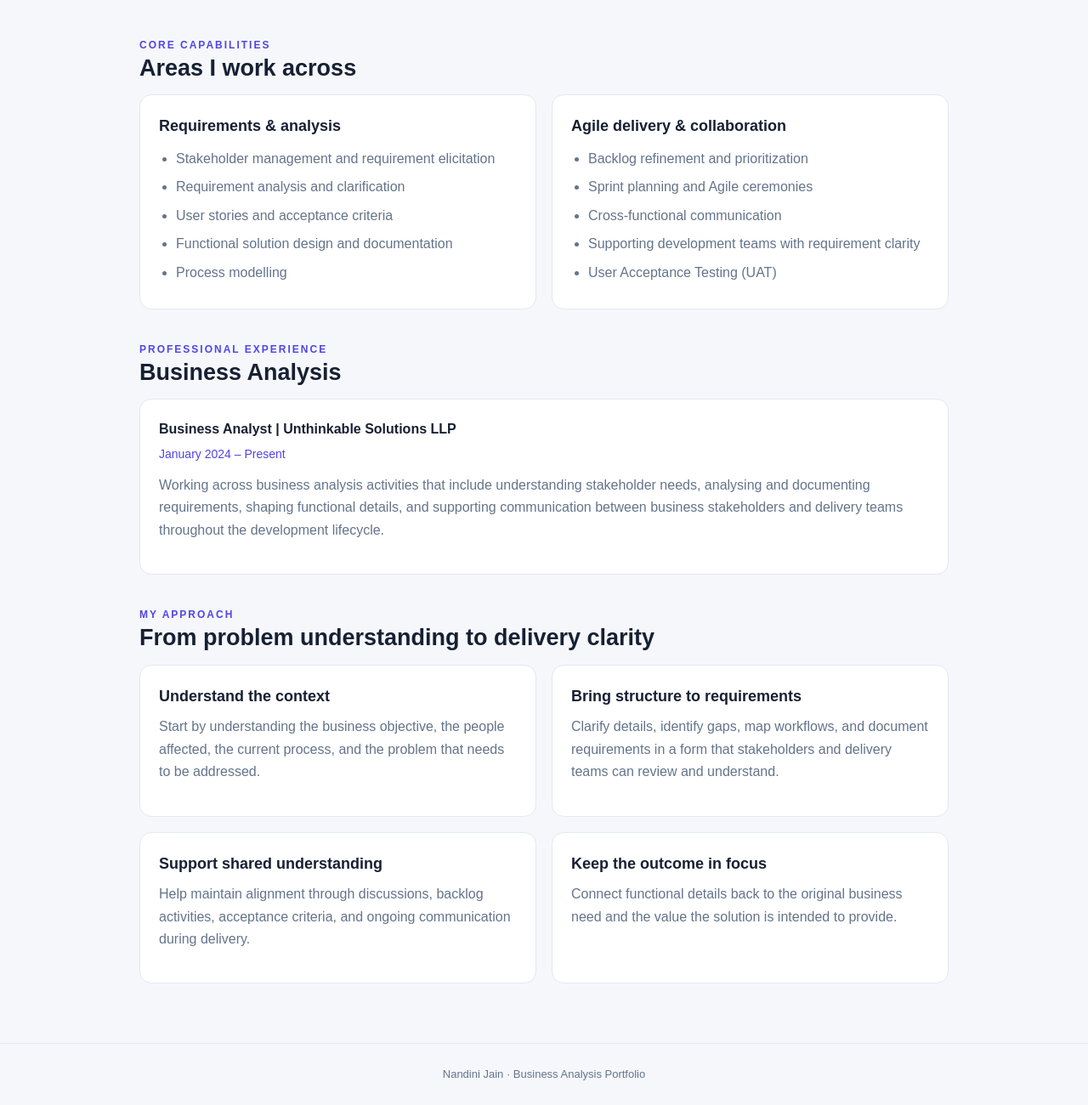
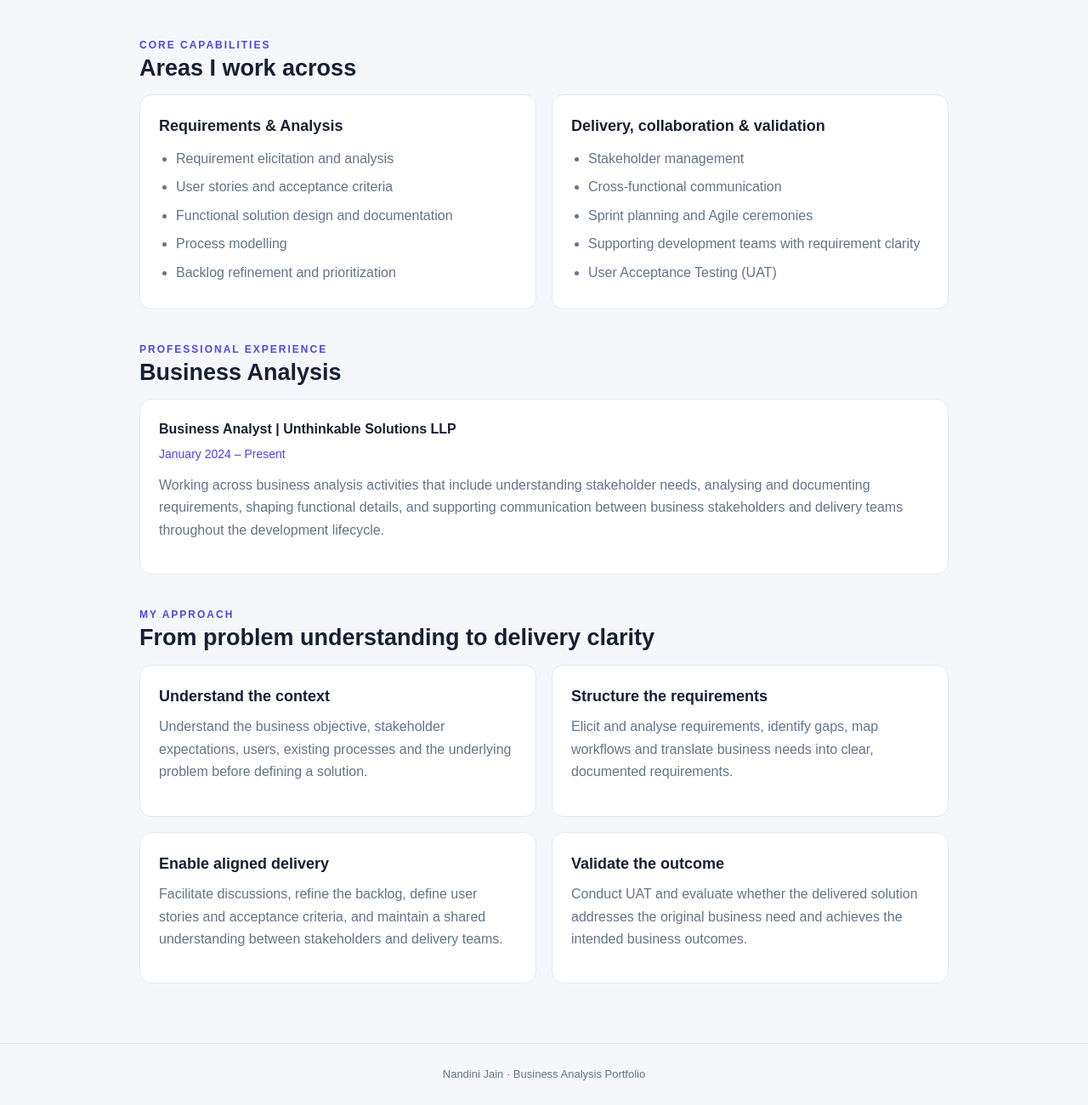
Before and after one commit to Nandini-jn/nandini-jn.github.io, a plain HTML site: page about.html in a window 1280 px wide. Shown: the part 816-2116 px from the top of the page at 85% size. Drawn offline with Linux system fonts and the light colour scheme.

Commit message:
Update about.html
Updated the Capabilities segregation and updated the My Approach Section

```diff
--- a/about.html
+++ b/about.html
@@ -201,22 +201,22 @@
 
       <div class="grid">
         <article class="card">
-          <h3>Requirements &amp; analysis</h3>
+          <h3>Requirements &amp; Analysis</h3>
           <ul>
-            <li>Stakeholder management and requirement elicitation</li>
-            <li>Requirement analysis and clarification</li>
+            <li>Requirement elicitation and analysis</li>
             <li>User stories and acceptance criteria</li>
             <li>Functional solution design and documentation</li>
             <li>Process modelling</li>
+            <li>Backlog refinement and prioritization</li>
           </ul>
         </article>
 
         <article class="card">
-          <h3>Agile delivery &amp; collaboration</h3>
+          <h3>Delivery, collaboration &amp; validation</h3>
           <ul>
-            <li>Backlog refinement and prioritization</li>
+            <li>Stakeholder management</li>
+            <li>Cross-functional communication</li>
             <li>Sprint planning and Agile ceremonies</li>
-            <li>Cross-functional communication</li>
             <li>Supporting development teams with requirement clarity</li>
             <li>User Acceptance Testing (UAT)</li>
           </ul>
@@ -249,33 +249,28 @@
         <article class="card">
           <h3>Understand the context</h3>
           <p>
-            Start by understanding the business objective, the people affected,
-            the current process, and the problem that needs to be addressed.
+            Understand the business objective, stakeholder expectations, users, existing processes and the underlying problem before defining a solution.
           </p>
         </article>
 
         <article class="card">
-          <h3>Bring structure to requirements</h3>
+          <h3>Structure the requirements</h3>
           <p>
-            Clarify details, identify gaps, map workflows, and document
-            requirements in a form that stakeholders and delivery teams can
-            review and understand.
+            Elicit and analyse requirements, identify gaps, map workflows and translate business needs into clear, documented requirements.
           </p>
         </article>
 
         <article class="card">
-          <h3>Support shared understanding</h3>
+          <h3>Enable aligned delivery</h3>
           <p>
-            Help maintain alignment through discussions, backlog activities,
-            acceptance criteria, and ongoing communication during delivery.
+            Facilitate discussions, refine the backlog, define user stories and acceptance criteria, and maintain a shared understanding between stakeholders and delivery teams.
           </p>
         </article>
 
         <article class="card">
-          <h3>Keep the outcome in focus</h3>
+          <h3>Validate the outcome</h3>
           <p>
-            Connect functional details back to the original business need and
-            the value the solution is intended to provide.
+            Conduct UAT and evaluate whether the delivered solution addresses the original business need and achieves the intended business outcomes.
           </p>
         </article>
       </div>
```
